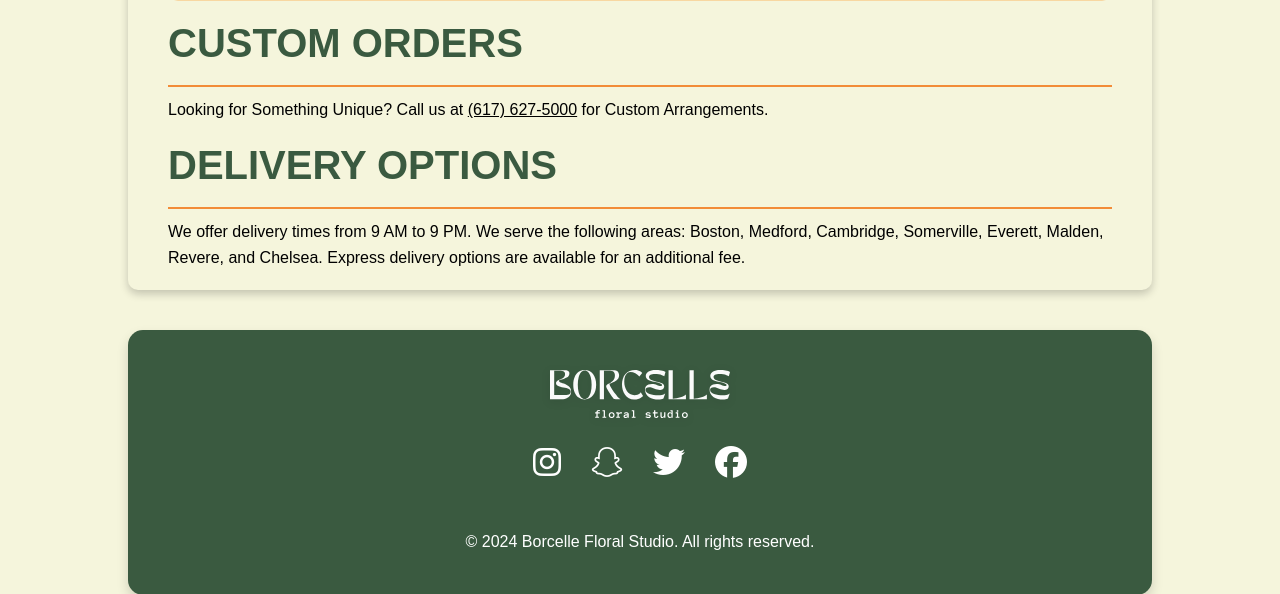
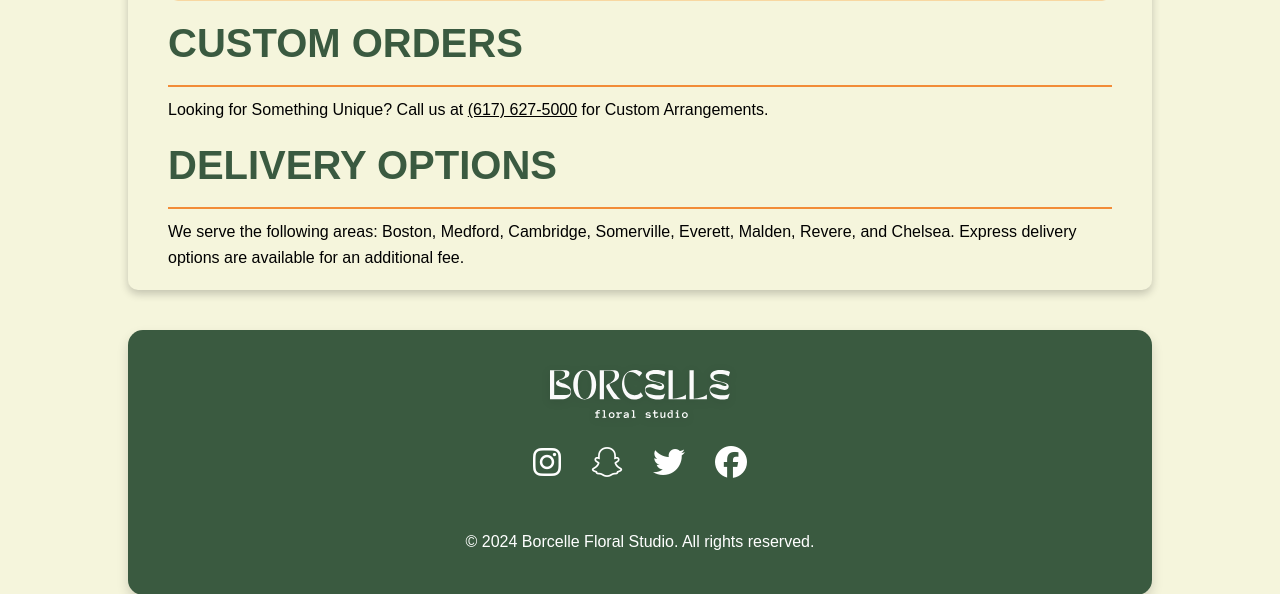
Before and after one commit to Rstark28/CS20Midterm, a Python web app: template site/templates/order.html in a window 1280 px wide. Shown: the part 2671-3265 px from the top of the page. Run offline with Jinja, Linux system fonts and the light colour scheme; the template is opened without the code that fills it, so the values that code supplies are empty.

Commit message:
made sure to keep store info consistent across pages

```diff
--- a/site/templates/order.html
+++ b/site/templates/order.html
@@ -143,7 +143,7 @@
         <section id="delivery-options">
             <h2>Delivery Options</h2>
             <p>
-                We offer delivery times from 9 AM to 9 PM. We serve the following
+                We serve the following
                 areas: Boston, Medford, Cambridge, Somerville, Everett, Malden, Revere, and Chelsea. Express delivery options are available for an
                 additional fee.
             </p>
```
